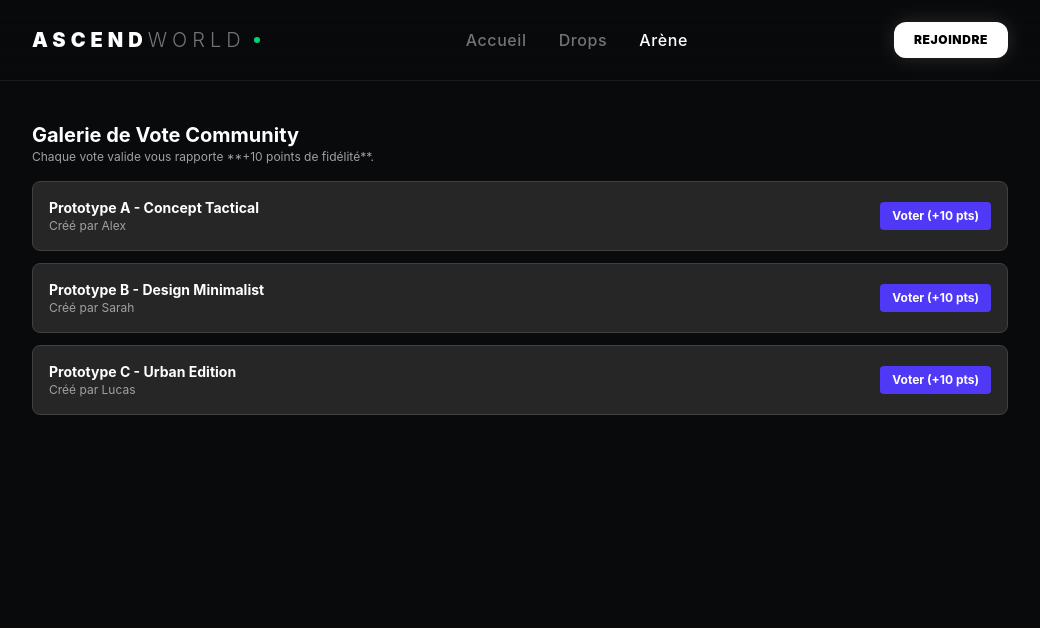
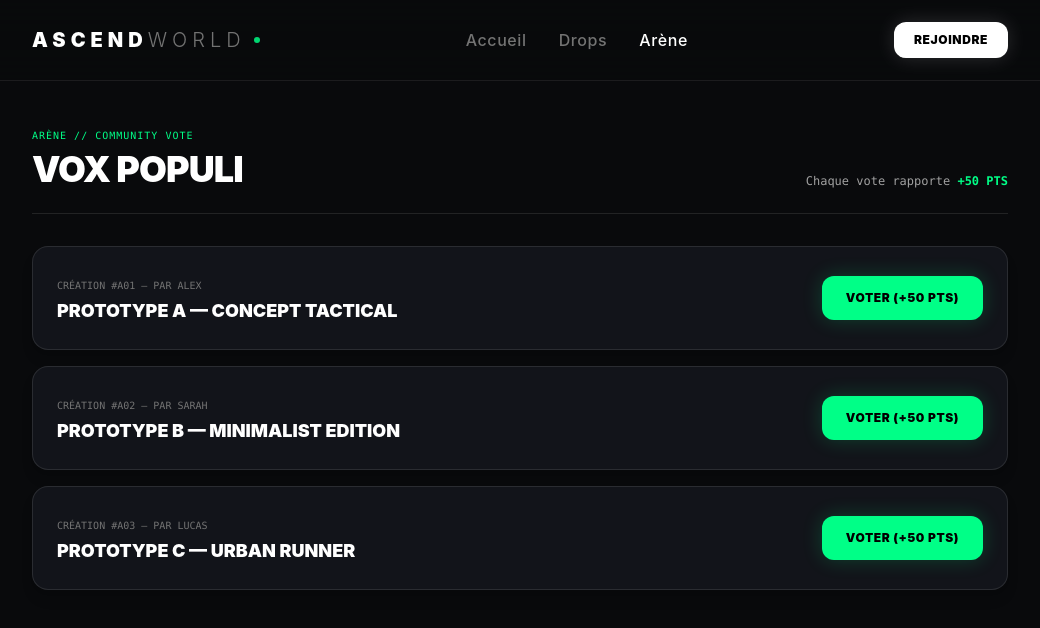
Before and after one commit to Sc0rn-png/ASCEND-WORLD, a React (Vite) app: page / in a window 1280 px wide. Both pictures are taken after a click on the button "Arène". Shown: the top 628 px of the page, without its empty margins (120-1160 px from the left). Built offline with nearby package versions, Linux system fonts and the light colour scheme.

Commit message:
Update VotingScreen.tsx

```diff
--- a/src/app/components/VotingScreen.tsx
+++ b/src/app/components/VotingScreen.tsx
@@ -6,36 +6,49 @@ interface VotingScreenProps {
 }
 
 const CREATIONS = [
-  { id: 'A01', title: 'Prototype A - Concept Tactical', author: 'Alex' },
-  { id: 'A02', title: 'Prototype B - Design Minimalist', author: 'Sarah' },
-  { id: 'A03', title: 'Prototype C - Urban Edition', author: 'Lucas' },
+  { id: 'A01', title: 'PROTOTYPE A — CONCEPT TACTICAL', author: 'ALEX' },
+  { id: 'A02', title: 'PROTOTYPE B — MINIMALIST EDITION', author: 'SARAH' },
+  { id: 'A03', title: 'PROTOTYPE C — URBAN RUNNER', author: 'LUCAS' },
 ];
 
 export const VotingScreen: React.FC<VotingScreenProps> = ({ votedIds, onVote }) => {
   return (
-    <div className="space-y-4">
-      <div>
-        <h2 className="text-xl font-bold">Galerie de Vote Community</h2>
-        <p className="text-xs text-neutral-400">Chaque vote valide vous rapporte **+10 points de fidélité**.</p>
+    <div className="space-y-8">
+      <div className="flex flex-col sm:flex-row sm:items-end justify-between border-b border-white/10 pb-6 gap-4">
+        <div>
+          <span className="text-[10px] font-mono tracking-widest text-[#00FF87] uppercase">Arène // Community Vote</span>
+          <h2 className="text-3xl sm:text-4xl font-black tracking-tight text-white uppercase mt-1">
+            VOX POPULI
+          </h2>
+        </div>
+        <div className="text-xs font-mono text-neutral-400">
+          Chaque vote rapporte <span className="text-[#00FF87] font-bold">+50 PTS</span>
+        </div>
       </div>
 
-      <div className="space-y-3">
+      <div className="space-y-4">
         {CREATIONS.map((item) => {
           const hasVoted = votedIds.includes(item.id);
           return (
-            <div key={item.id} className="border border-neutral-700 p-4 rounded-lg bg-neutral-800 flex justify-between items-center">
+            <div
+              key={item.id}
+              className="bg-[#12141A] rounded-2xl border border-white/10 hover:border-white/20 p-6 flex flex-col sm:flex-row sm:items-center justify-between gap-4 transition-all duration-200 shadow-lg"
+            >
               <div>
-                <p className="font-bold text-sm">{item.title}</p>
-                <p className="text-xs text-neutral-400">Créé par {item.author}</p>
+                <span className="text-[10px] font-mono text-neutral-500 uppercase">Création #{item.id} — Par {item.author}</span>
+                <h3 className="text-lg font-black text-white uppercase mt-0.5">{item.title}</h3>
               </div>
+
               <button
                 onClick={() => onVote(item.id)}
                 disabled={hasVoted}
-                className={`px-3 py-1.5 rounded text-xs font-bold transition ${
-                  hasVoted ? 'bg-neutral-700 text-neutral-500 cursor-not-allowed' : 'bg-indigo-600 hover:bg-indigo-500 text-white'
+                className={`px-6 py-3.5 rounded-xl font-black text-xs uppercase tracking-wider transition-all duration-200 active:scale-95 ${
+                  hasVoted
+                    ? 'bg-neutral-800 text-neutral-500 border border-white/5 cursor-not-allowed'
+                    : 'bg-[#00FF87] hover:bg-[#00E077] text-black shadow-[0_0_20px_rgba(0,255,135,0.2)]'
                 }`}
               >
-                {hasVoted ? 'Déjà voté' : 'Voter (+10 pts)'}
+                {hasVoted ? 'Voté ✓' : 'Voter (+50 PTS)'}
               </button>
             </div>
           );
```
